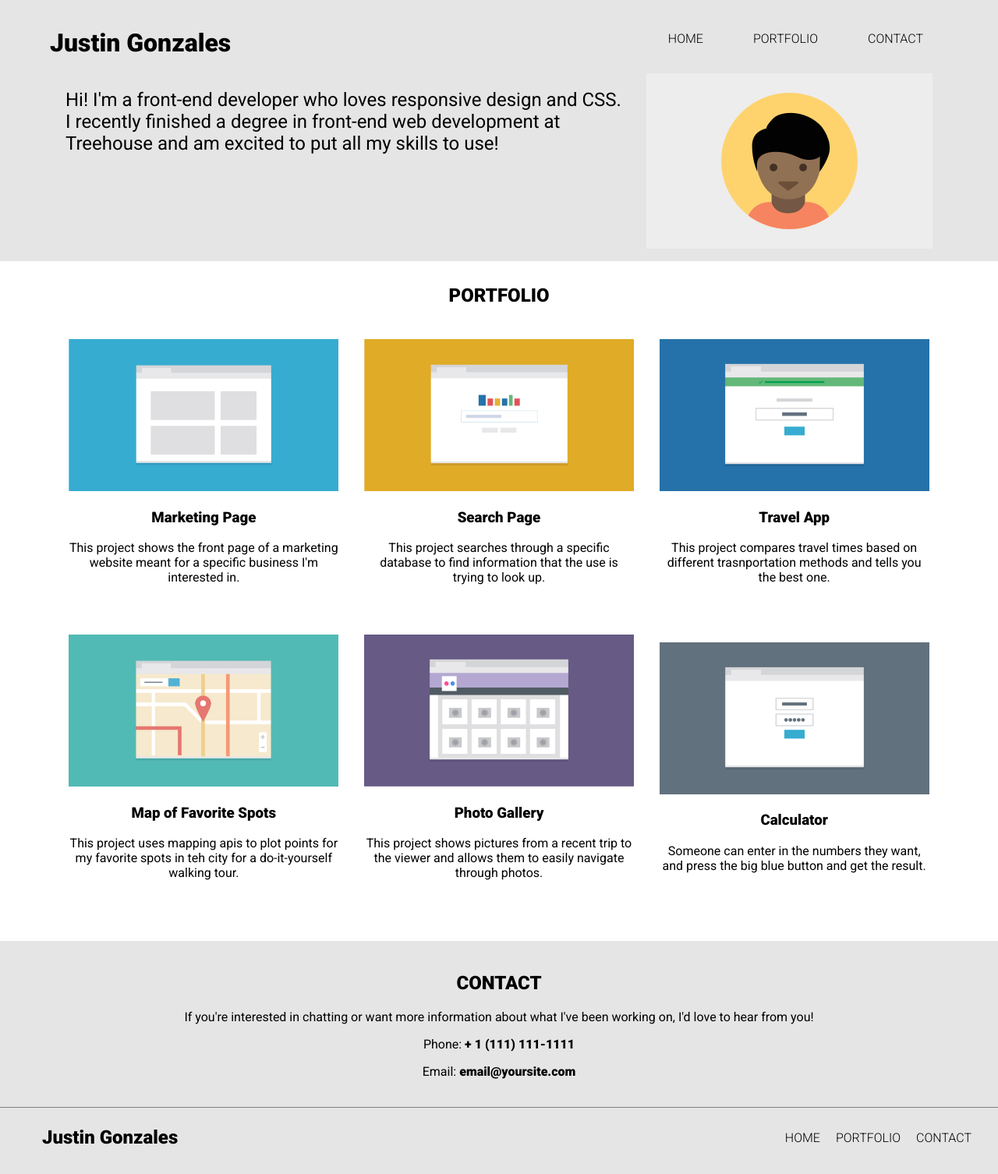
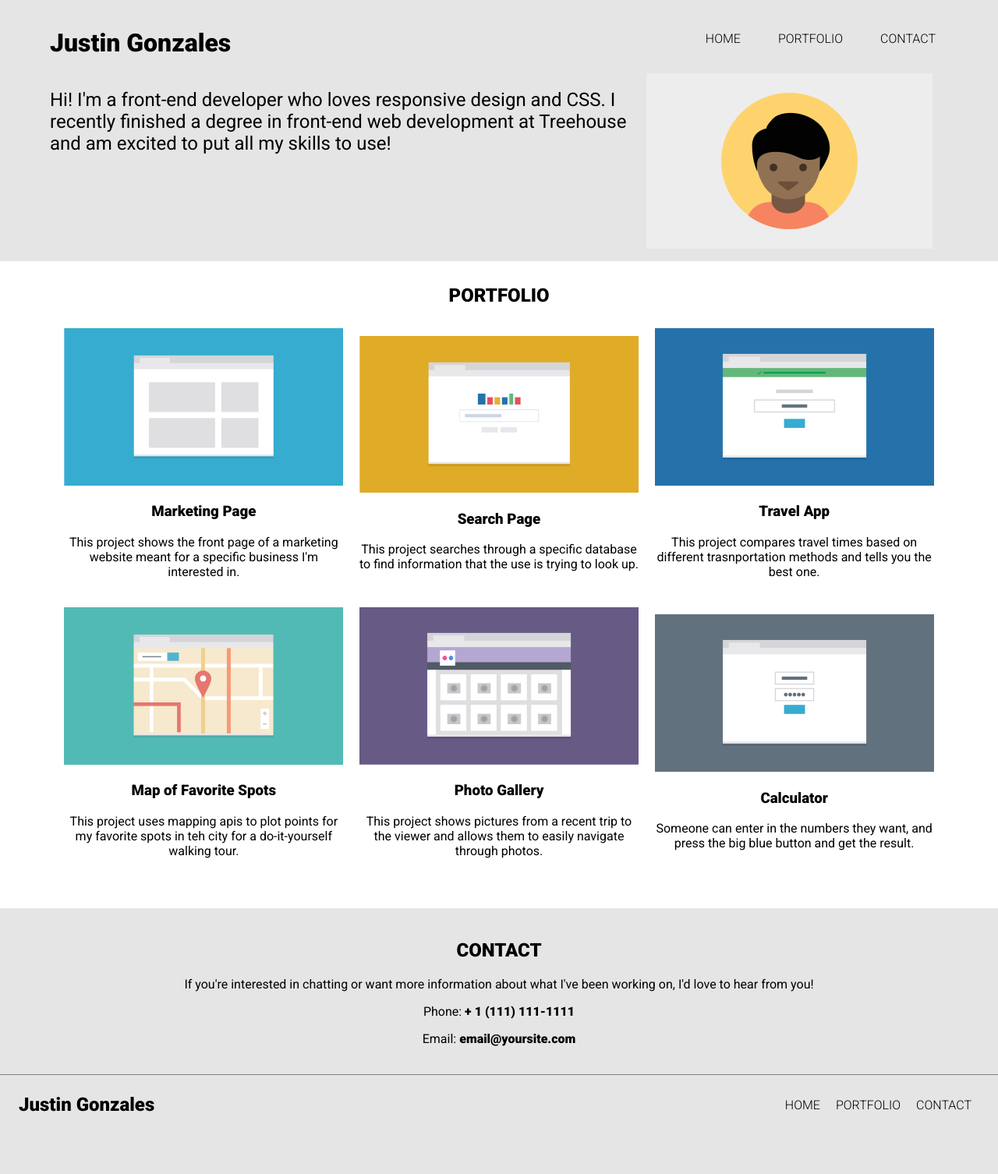
Before and after one commit to justing92/treehouse_justingonzales_project2, a plain HTML site: page index.html in a window 1280 px wide. Shown: the whole page at 78% size. After the commit the page ends 1456 px from the top, so only its background shows below. Drawn offline with Linux system fonts and the light colour scheme.

Commit message:
Final edits

```diff
--- a/css/styles.css
+++ b/css/styles.css
@@ -99,22 +99,22 @@ main {
 
 footer {
   padding: 1.5em;
+  display: flex;
+  justify-content: space-between;
   white-space: nowrap;
   border-top: grey solid 1.5px;
 }
 
 footer h1 {
-  display: inline-block;
   float: left;
-  padding: 0 30px 30px 30px;
+  padding: 10px 0 0 0;
+  margin: 0;
 
 }
 
 footer p {
   text-transform: uppercase;
-  display: inline-block;
   float: right;
-  font-size: 20px;
 }
 
 .footer_nav {
@@ -136,7 +136,7 @@ footer p {
 
   .main-nav ul {
     display: flex;
-    justify-content: space-evenly;
+    justify-content: center;
     flex-direction: row;
     flex-wrap: nowrap;
   }
@@ -174,6 +174,7 @@ footer p {
 
   #portfolio {
     justify-content: center;
+    align-items: center;
   }
 
   .project {
@@ -189,7 +190,8 @@ footer p {
   }
 
   footer h1 {
-    margin: 0;
+    padding-top: 0;
+
   }
 
   .footer_nav {
@@ -212,27 +214,33 @@ footer p {
       flex-direction: row;
     }
 
+    .main-nav li {
+      padding-right: 0;
+    }
+
+    .main-nav {
+      align-items: center;
+    }
+
     .name {
       margin-right: auto;
     }
 
     .intro p {
       margin: 0;
+      padding: 20px 20px 20px 0;
       font-size: 1.5em;
-    }
-
-    .intro img {
-      margin-right: 20px;
     }
 
     .portfolio_section {
       max-width: 90%;
       justify-content: center;
       margin: auto;
+      align-items: center;
     }
     .project {
       flex-basis: 33.3%;
-      padding: 1.5em 1em 1.5em;
+      padding: 10px 10px 10px 10px;
     }
 
     .top {
--- a/index.html
+++ b/index.html
@@ -3,7 +3,7 @@
 <head>
     <meta charset="utf-8">
     <meta name="viewport" content="width=device-width, initial-scale=1">
-    <title>Justin Gonzales' Portfolio</title>
+    <title>Justin Gonzales' Treehouse Portfolio</title>
     <link rel="stylesheet" href="css/styles.css">
      <link rel="preconnect" href="https://fonts.googleapis.com">
     <link rel="preconnect" href="https://fonts.gstatic.com" crossorigin>
@@ -86,7 +86,7 @@
         <h1>Justin Gonzales</h1>
         <p class="top"><a href="#top">BACK TO TOP</a></p>
         <ul class="footer_nav">
-            <li><a href="index.html">Home</a></li>
+            <li><a href="#top">Home</a></li>
             <li><a href="#portfolio">Portfolio</a></li>
             <li><a href="#contact">Contact</a></li>
         </ul>
```
